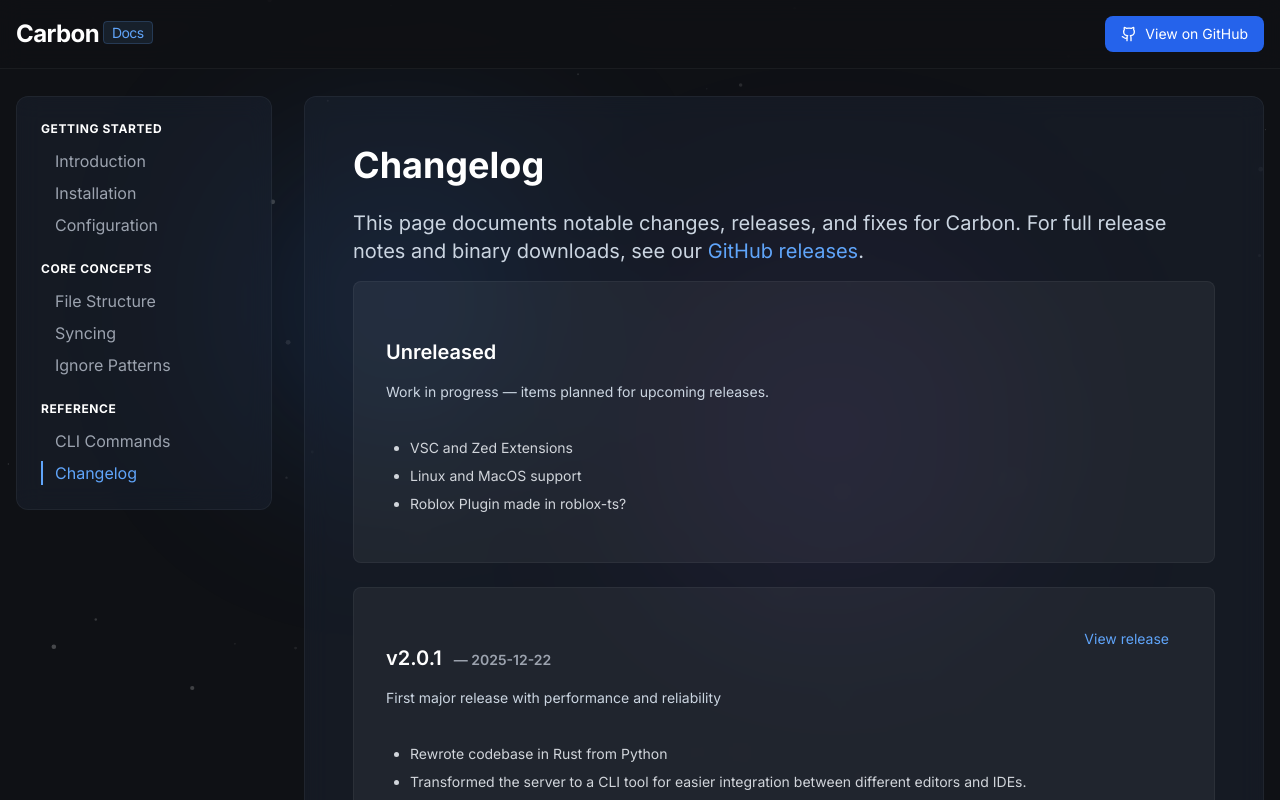
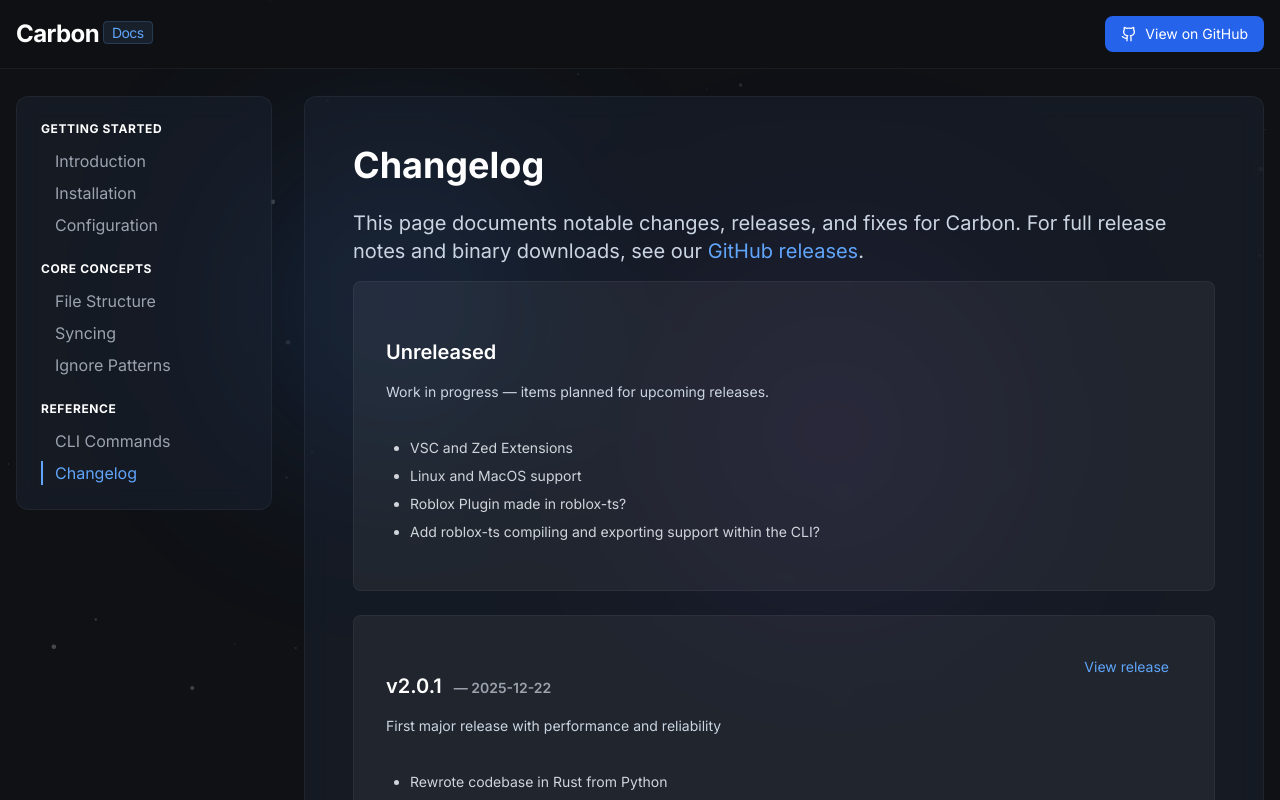
Before and after one commit to Proton-Interactive/carbon-web, a React (Vite) app: page /docs/changelog in a window 1280 px wide. Shown: the top 800 px of the page. Built offline with nearby package versions, Linux system fonts and the light colour scheme; the HTML template or start-up script is replaced by a standard one.

Commit message:
Update Changelog.tsx

```diff
--- a/src/pages/docs/Changelog.tsx
+++ b/src/pages/docs/Changelog.tsx
@@ -18,7 +18,8 @@ const releases: Release[] = [
     changes: [
       "VSC and Zed Extensions",
       "Linux and MacOS support",
-      "Roblox Plugin made in roblox-ts?"
+      "Roblox Plugin made in roblox-ts?",
+      "Add roblox-ts compiling and exporting support within the CLI?"
     ],
   },
   {
```
